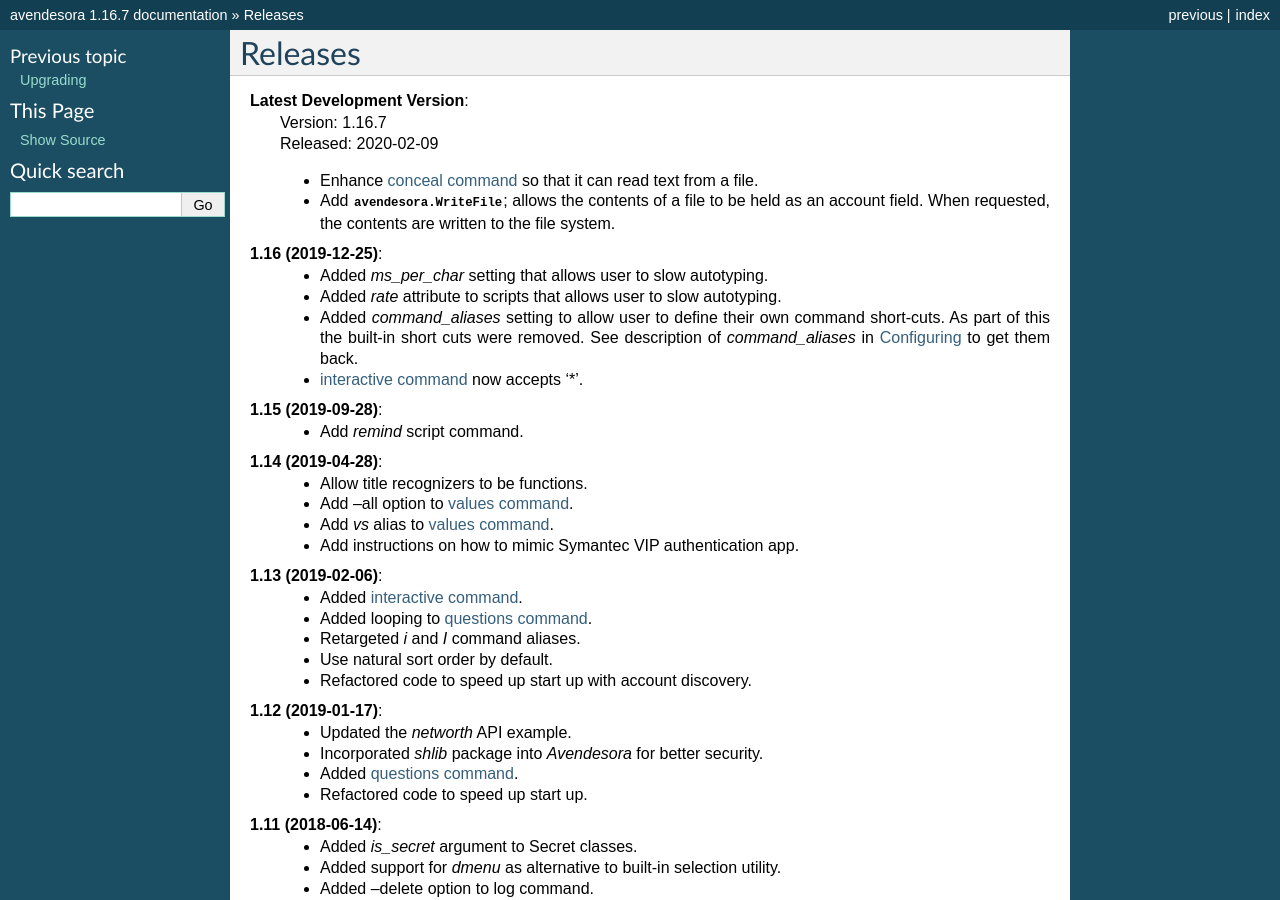
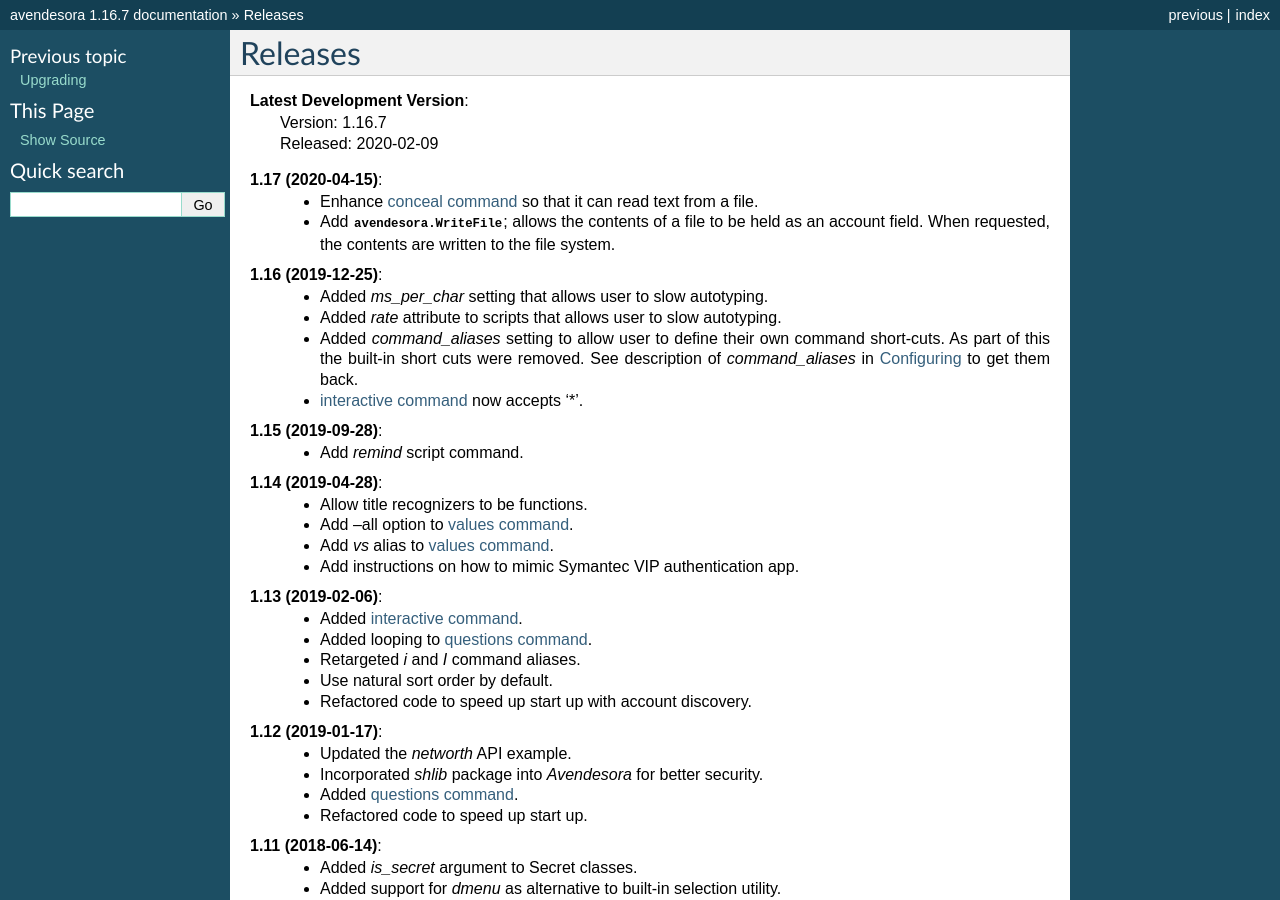
Before and after one commit to KenKundert/avendesora, a Sphinx documentation site: the page built from doc/releases.rst, in a window 1280 px wide and 900 px high. Built offline with Sphinx 7.4.7, drawn with Linux system fonts in a browser that asks for light colours.

Commit message:
Release candidate.

```diff
--- a/doc/releases.rst
+++ b/doc/releases.rst
@@ -5,6 +5,7 @@ Releases
     | Version: 1.16.7
     | Released: 2020-02-09
 
+**1.17 (2020-04-15)**:
     - Enhance :ref:`conceal command <conceal command>` so that it can read text
       from a file.
     - Add :class:`avendesora.WriteFile`; allows the contents of a file to be
```
